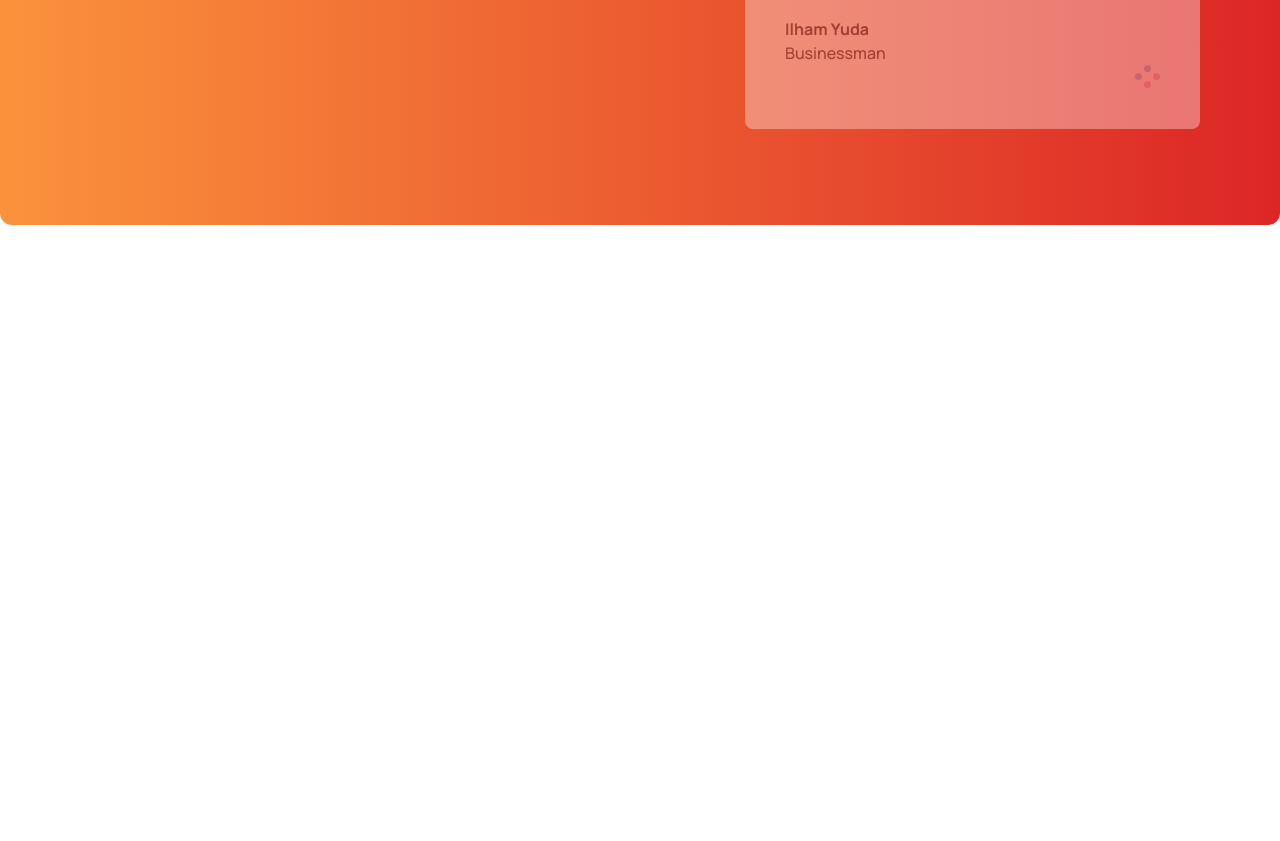
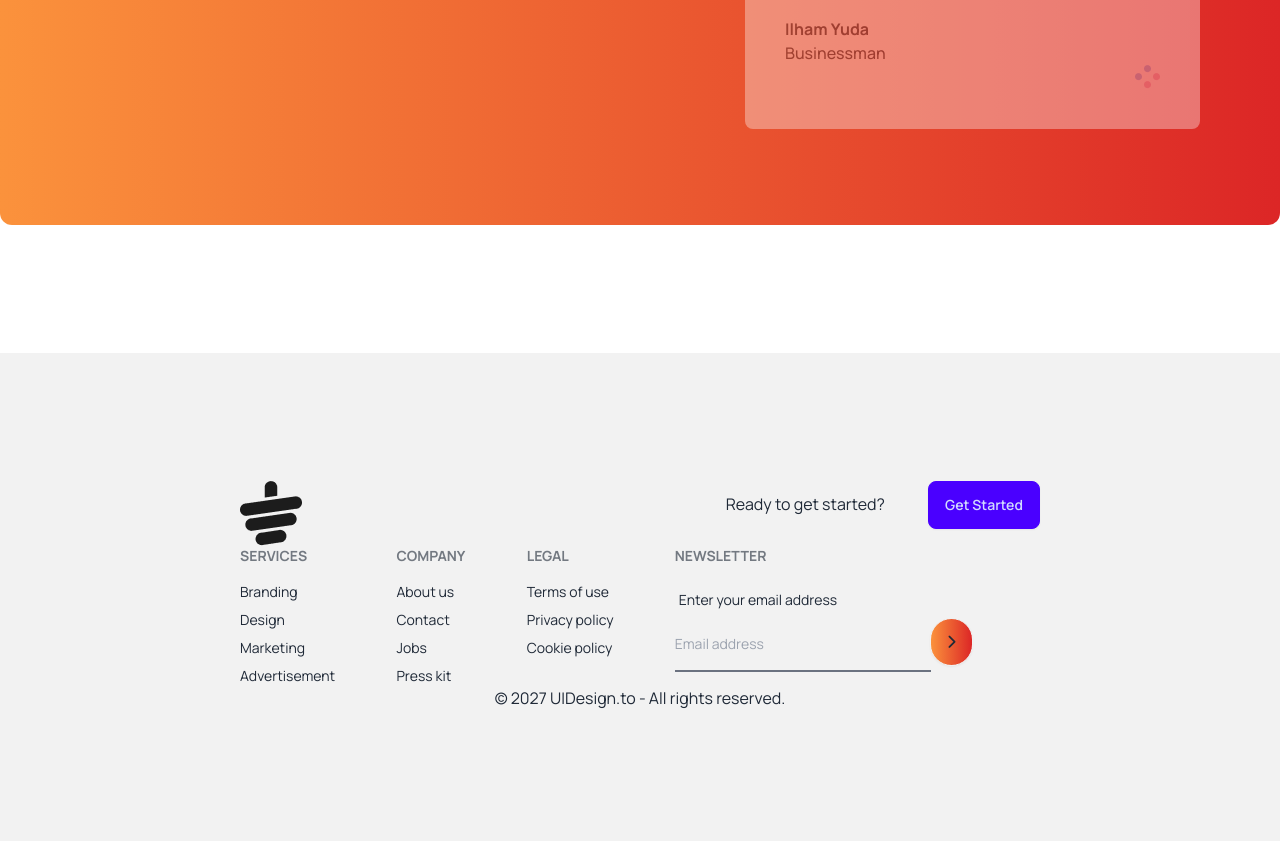
Before and after one commit to arafatYasir/Tea-House, a plain HTML site: page index.html in a window 1280 px wide. Shown: the part 2499-3340 px from the top of the page. Before the commit the page ends 2852 px from the top, so only its background shows below. Drawn offline with nearby package versions, Linux system fonts and the light colour scheme.

Commit message:
Footer Added

```diff
--- a/index.html
+++ b/index.html
@@ -132,11 +132,13 @@
             <div class="grid grid-cols-1 gap-7 md:grid-cols-2 flex-1">
                 <div class="rounded-xl bg-gradient-to-r from-orange-300 to-orange-50 opacity-30 h-[136px]"></div>
 
-                <div class="row-span-2 bg-gradient-to-b from-orange-300 to-orange-50 px-8 py-12 flex justify-center items-center">
+                <div
+                    class="row-span-2 bg-gradient-to-b from-orange-300 to-orange-50 px-8 py-12 flex justify-center items-center">
                     <img src="images/fresh-1.png" alt="">
                 </div>
 
-                <div class="row-span-2 bg-gradient-to-b from-orange-300 to-orange-50 px-8 py-12 flex justify-center items-center">
+                <div
+                    class="row-span-2 bg-gradient-to-b from-orange-300 to-orange-50 px-8 py-12 flex justify-center items-center">
                     <img src="images/fresh-2.png" alt="">
                 </div>
 
@@ -160,22 +162,27 @@
         </section>
 
         <!-- Super Clients -->
-        <section class="flex flex-col gap-12 items-center lg:flex-row my-32 px-14 lg:px-20 py-24 rounded-xl bg-gradient-to-r from-orange-400 to-red-600 relative">
+        <section
+            class="flex flex-col gap-12 items-center lg:flex-row my-32 px-14 lg:px-20 py-24 rounded-xl bg-gradient-to-r from-orange-400 to-red-600 relative">
             <div class="space-y-6 lg:pr-28">
                 <h2 class="text-5xl font-extrabold text-white">
                     Meet Our Super
                     <br>
                     Clients
                 </h2>
-                <p class="font-medium text-white">There are many variations of passages of Lorem Ipsum available, but the majority have suffered alteration in some form, by injected humour, or randomised words which don't look even slightly believable. </p>
+                <p class="font-medium text-white">There are many variations of passages of Lorem Ipsum available, but
+                    the majority have suffered alteration in some form, by injected humour, or randomised words which
+                    don't look even slightly believable. </p>
                 <button class="btn btn-primary text-orange-500 bg-white">Show All</button>
             </div>
 
             <div>
                 <!-- Next Review -->
                 <div class="opacity-35 p-10 z-10 lg:w-[455px] rounded-lg bg-white relative mb-16">
-                    <img class="absolute -top-7 -left-5 border-white border-4 rounded-full bg-white" src="images/client.png" alt="">
-                    <p>We are providing the best and suitable home insurance services for the people who are interested to treatment</p>
+                    <img class="absolute -top-7 -left-5 border-white border-4 rounded-full bg-white"
+                        src="images/client.png" alt="">
+                    <p>We are providing the best and suitable home insurance services for the people who are interested
+                        to treatment</p>
                     <h4 class="font-bold mt-5">Ilham Yuda</h4>
                     <p class="font-medium">Businessman</p>
                     <div class="flex justify-end">
@@ -184,9 +191,12 @@
                 </div>
 
                 <!-- Current Review -->
-                <div class="p-10 rounded-lg z-20 lg:w-[455px] bg-white absolute top-[700px] left-[25px] lg:top-[250px] lg:left-[900px] ">
-                    <img class="absolute -top-7 -left-5 border-white border-4 rounded-full bg-white" src="images/client.png" alt="">
-                    <p>We are providing the best and suitable home insurance services for the people who are interested to treatment</p>
+                <div
+                    class="p-10 rounded-lg z-20 lg:w-[455px] bg-white absolute top-[700px] left-[25px] lg:top-[250px] lg:left-[900px] ">
+                    <img class="absolute -top-7 -left-5 border-white border-4 rounded-full bg-white"
+                        src="images/client.png" alt="">
+                    <p>We are providing the best and suitable home insurance services for the people who are interested
+                        to treatment</p>
                     <h4 class="font-bold mt-5">Ilham Yuda</h4>
                     <p class="font-medium">Businessman</p>
                     <div class="flex justify-end">
@@ -196,8 +206,10 @@
 
                 <!-- Previous Review -->
                 <div class="opacity-35 z-10 lg:w-[455px] p-10 rounded-lg bg-white relative">
-                    <img class="absolute -top-7 -left-5 border-white border-4 rounded-full bg-white" src="images/client.png" alt="">
-                    <p>We are providing the best and suitable home insurance services for the people who are interested to treatment</p>
+                    <img class="absolute -top-7 -left-5 border-white border-4 rounded-full bg-white"
+                        src="images/client.png" alt="">
+                    <p>We are providing the best and suitable home insurance services for the people who are interested
+                        to treatment</p>
                     <h4 class="font-bold mt-5">Ilham Yuda</h4>
                     <p class="font-medium">Businessman</p>
                     <div class="flex justify-end">
@@ -208,7 +220,52 @@
         </section>
     </main>
 
-    <footer></footer>
+    <footer class="p-10 bg-base-200 text-base-content lg:px-60 lg:pt-32">
+        <div class="flex justify-between">
+            <img src="images/cup.png" alt="">
+            <p class="space-x-10">
+                <span>Ready to get started?</span>
+                <button class="btn btn-primary">Get Started</button>
+            </p>
+        </div>
+        <div class="footer">
+            <nav>
+                <h6 class="footer-title">Services</h6>
+                <a class="link link-hover">Branding</a>
+                <a class="link link-hover">Design</a>
+                <a class="link link-hover">Marketing</a>
+                <a class="link link-hover">Advertisement</a>
+            </nav>
+            <nav>
+                <h6 class="footer-title">Company</h6>
+                <a class="link link-hover">About us</a>
+                <a class="link link-hover">Contact</a>
+                <a class="link link-hover">Jobs</a>
+                <a class="link link-hover">Press kit</a>
+            </nav>
+            <nav>
+                <h6 class="footer-title">Legal</h6>
+                <a class="link link-hover">Terms of use</a>
+                <a class="link link-hover">Privacy policy</a>
+                <a class="link link-hover">Cookie policy</a>
+            </nav>
+            <form>
+                <h6 class="footer-title">Newsletter</h6>
+                <fieldset class="form-control w-80">
+                    <label class="label">
+                        <span class="label-text">Enter your email address</span>
+                    </label>
+                    <div class="join">
+                        <input type="email" placeholder="Email address" class="py-4 w-64 bg-transparent border-b-2 border-gray-500 " />
+                        <button class="btn rounded-full bg-gradient-to-r from-orange-400 to-red-600 "><i class="fa-solid fa-chevron-right"></i></button>
+                    </div>
+                </fieldset>
+            </form>
+        </div>
+        <div class="text-center bg-base-200 pb-32">
+            <p>© 2027 UIDesign.to - All rights reserved.</p>
+        </div>
+    </footer>
 </body>
 
 </html>
```
